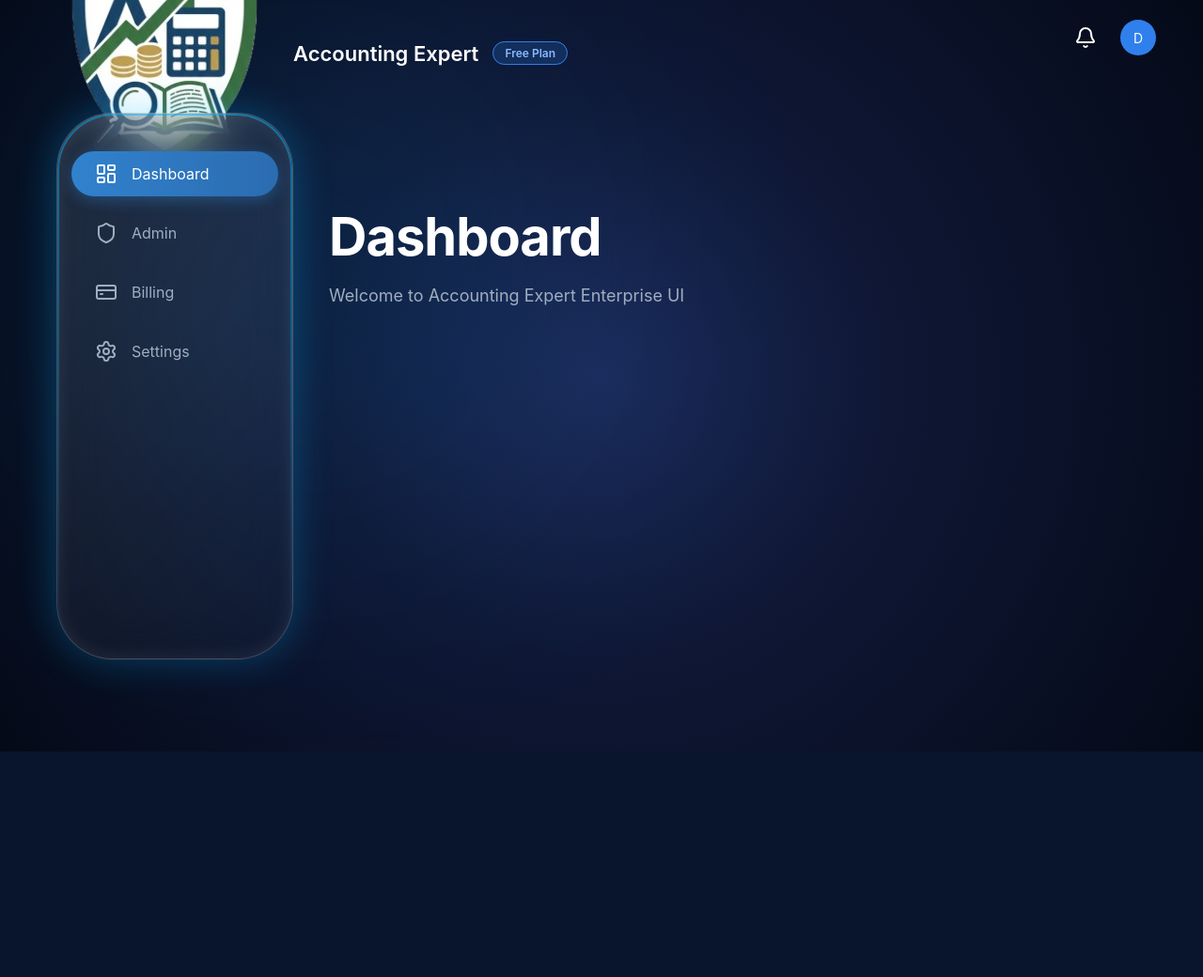
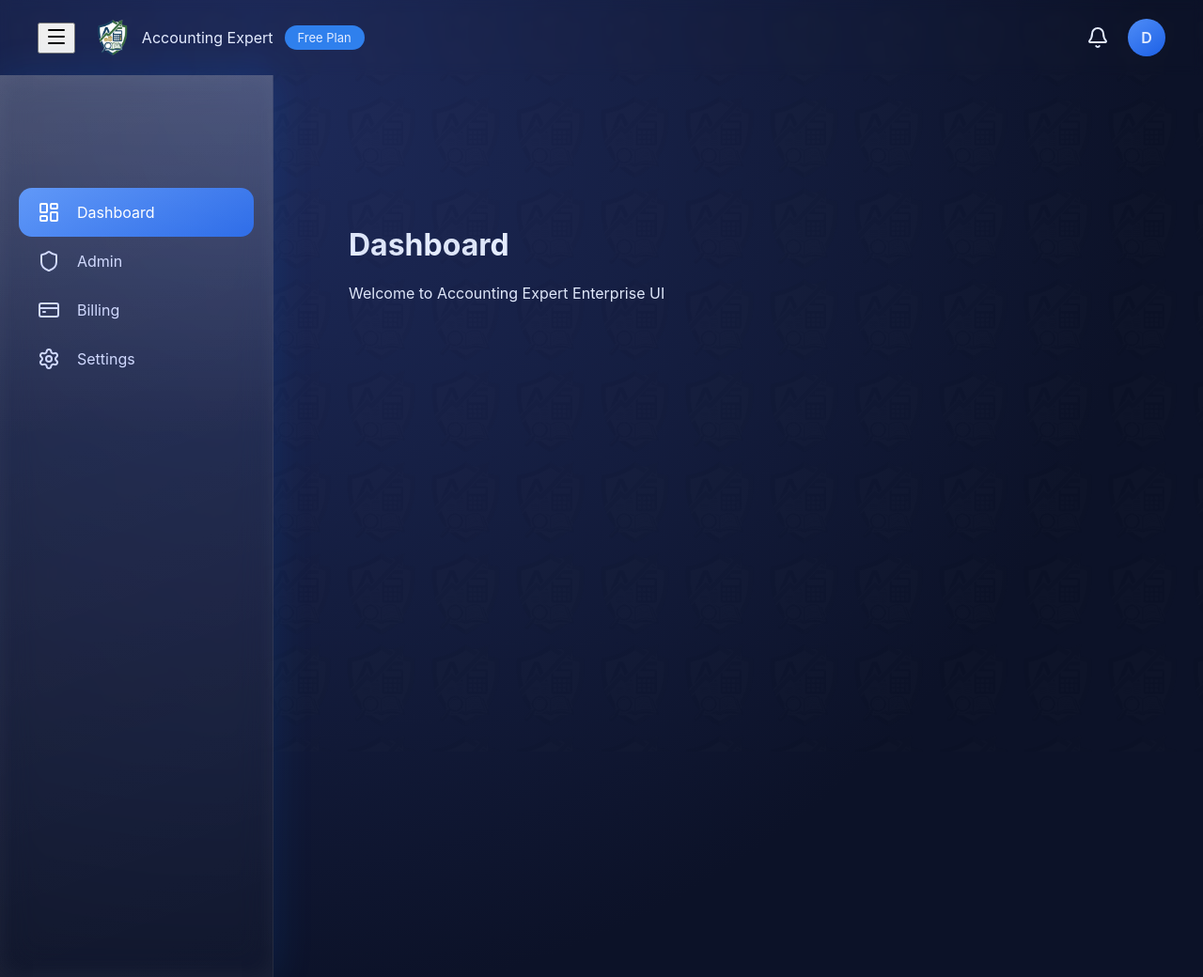
Before and after one commit to debasishbiswas375-bot/AccountingExpert, a FastAPI app: page / in a window 1280 px wide. Shown: the whole page at 94% size. Before the commit the page ends 800 px from the top, so only its background shows below. Run offline with FastAPI, Linux system fonts and the light colour scheme; parts of the project's set-up code (start-up, migrations or seed data) failed here and were passed over.

Commit message:
Update style.css

```diff
--- a/app/static/style.css
+++ b/app/static/style.css
@@ -1,143 +1,176 @@
 /* ================= GLOBAL ================= */
-:root {
-    --neon-blue: #00b4ff;
-    --glass-bg: rgba(255, 255, 255, 0.05);
-    --glass-border: rgba(255, 255, 255, 0.2);
+
+body{
+    margin:0;
+    font-family:Inter, sans-serif;
+    background:
+        radial-gradient(circle at 20% 10%, #1e2b5c, #0c1228 70%);
+    color:#e4ecff;
+    overflow-x:hidden;
+    position:relative;
 }
 
-body {
-    margin: 0;
-    font-family: 'Inter', sans-serif;
-    background: radial-gradient(circle at center, #1b2a5a, #0f1735 40%, #050a18);
-    color: white;
-    height: 100vh;
-    overflow: hidden;
-}
-
-/* Background Flare */
-body::after {
-    content: "";
-    position: absolute;
-    top: 10%;
-    left: 10%;
-    width: 400px;
-    height: 400px;
-    background: var(--neon-blue);
-    filter: blur(150px);
-    opacity: 0.15;
-    z-index: -1;
+/* subtle grayscale logo background */
+body::before{
+    content:"";
+    position:fixed;
+    inset:0;
+    background:url("logo.png");
+    background-size:90px;   /* half size */
+    background-repeat:repeat;
+    opacity:0.035;          /* 3.5% */
+    filter:grayscale(100%) brightness(0.4);
+    pointer-events:none;
 }
 
 /* ================= HEADER ================= */
-.topbar {
-    height: 80px;
-    display: flex;
-    justify-content: space-between;
-    align-items: center;
-    padding: 0 50px;
+
+.topbar{
+    height:80px;
+    display:flex;
+    justify-content:space-between;
+    align-items:center;
+    padding:0 40px;
+    backdrop-filter:blur(6px);
 }
 
-.brand {
-    display: flex;
-    align-items: center;
-    gap: 15px;
-    font-size: 22px;
-    font-weight: 600;
+.left{
+    display:flex;
+    align-items:center;
+    gap:20px;
 }
 
-.plan {
-    background: rgba(47, 128, 237, 0.2);
-    border: 1px solid #2f80ed;
-    padding: 4px 12px;
-    border-radius: 15px;
-    font-size: 12px;
-    color: #8bb9ff;
+.brand{
+    display:flex;
+    align-items:center;
+    gap:12px;
 }
 
-.right {
-    display: flex;
-    align-items: center;
-    gap: 25px;
+.brand img{
+    height:42px;
 }
 
-.avatar {
-    width: 38px;
-    height: 38px;
-    border-radius: 50%;
-    background: #2f80ed;
-    display: flex;
-    align-items: center;
-    justify-content: center;
-    font-size: 14px;
+.plan{
+    background:#2f80ed;
+    padding:5px 14px;
+    border-radius:20px;
+    font-size:13px;
 }
 
-/* ================= GLASS SIDEBAR ================= */
-.sidebar {
-    position: fixed;
-    top: 120px;
-    left: 60px;
-    width: 220px;
-    height: 500px;
-    padding: 40px 15px;
-    border-radius: 60px; /* Highly rounded as per pic */
-    background: linear-gradient(135deg, rgba(255,255,255,0.1), rgba(255,255,255,0.02));
-    backdrop-filter: blur(25px);
-    border: 1px solid var(--glass-border);
-    box-shadow:
-        0 0 40px rgba(0, 180, 255, 0.3),
-        inset 0 0 20px rgba(255, 255, 255, 0.1);
-    display: flex;
-    flex-direction: column;
-    gap: 15px;
+.right{
+    display:flex;
+    align-items:center;
+    gap:20px;
 }
 
-/* Inner Glow for Sidebar */
-.sidebar::before {
-    content: "";
-    position: absolute;
-    inset: 0;
-    border-radius: 60px;
-    padding: 2px;
-    background: linear-gradient(to bottom, rgba(0,180,255,0.5), transparent);
-    -webkit-mask: linear-gradient(#fff 0 0) content-box, linear-gradient(#fff 0 0);
-    mask-composite: exclude;
+.avatar{
+    width:40px;
+    height:40px;
+    border-radius:50%;
+    background:linear-gradient(145deg,#4f8df7,#1c60e6);
+    display:flex;
+    align-items:center;
+    justify-content:center;
+    font-weight:600;
 }
 
-.item {
-    display: flex;
-    align-items: center;
-    gap: 15px;
-    text-decoration: none;
-    color: #a0aec0;
-    padding: 12px 25px;
-    border-radius: 40px;
-    transition: 0.3s ease;
+/* ================= LAYOUT ================= */
+
+.layout{
+    display:flex;
 }
 
-.item.active {
-    background: linear-gradient(90deg, #3182ce, #2b6cb0);
-    color: white;
-    box-shadow: 0 4px 15px rgba(49, 130, 206, 0.4);
+/* ================= SIDEBAR ================= */
+
+.sidebar{
+    width:250px;
+    min-height:100vh;
+    padding:120px 20px 40px;
+    position:relative;
+
+    background:
+        linear-gradient(
+            160deg,
+            rgba(255,255,255,0.08),
+            rgba(255,255,255,0.02)
+        );
+
+    backdrop-filter:blur(18px);
+
+    border-right:1px solid rgba(255,255,255,0.08);
+
+    box-shadow:
+        0 0 40px rgba(0,120,255,0.15),
+        inset 0 0 25px rgba(255,255,255,0.05);
+
+    transition:.3s ease;
 }
 
-.item:hover:not(.active) {
-    background: rgba(255, 255, 255, 0.05);
-    color: white;
+/* glass edge light */
+.sidebar::after{
+    content:"";
+    position:absolute;
+    inset:0;
+    background:linear-gradient(
+        180deg,
+        rgba(255,255,255,0.15),
+        transparent 40%
+    );
+    pointer-events:none;
+}
+
+/* menu items */
+
+.item{
+    display:flex;
+    align-items:center;
+    gap:18px;
+    padding:14px 20px;
+    border-radius:14px;
+    color:#cfd8ff;
+    text-decoration:none;
+    transition:.2s;
+}
+
+.item.active{
+    background:linear-gradient(145deg,#4f8df7,#1c60e6);
+    color:white;
+}
+
+.item:hover{
+    background:rgba(255,255,255,0.08);
+}
+
+/* MINI MODE */
+
+.sidebar.mini{
+    width:90px;
+}
+
+.sidebar.mini span{
+    display:none;
 }
 
 /* ================= CONTENT ================= */
-.content {
-    margin-left: 350px;
-    padding-top: 100px;
+
+.content{
+    flex:1;
+    padding:140px 80px;
 }
 
-.content h1 {
-    font-size: 56px;
-    margin-bottom: 10px;
-    letter-spacing: -1px;
+/* ================= MOBILE ================= */
+
+@media(max-width:768px){
+
+    .sidebar{
+        width:90px;
+    }
+
+    .sidebar span{
+        display:none;
+    }
+
+    .content{
+        padding:120px 30px;
+    }
 }
-
-.content p {
-    color: #a0aec0;
-    font-size: 18px;
-}
```
